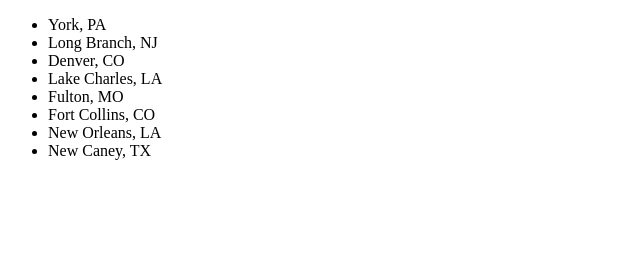
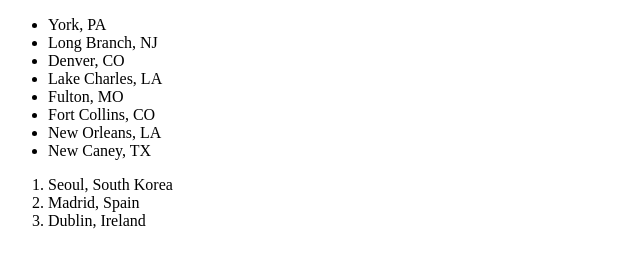
Before and after one commit to colemanimhoff/htmlExercise, a plain HTML site: page index.html in a window 1280 px wide. Shown: the whole page, without its empty margins (0-640 px from the left). Drawn offline with Linux system fonts and the light colour scheme.

Commit message:
added cities-to-visit to index.html

```diff
--- a/index.html
+++ b/index.html
@@ -5,7 +5,7 @@
     <title></title>
   </head>
   <body>
-    <ul>
+    <ul class="cities-lived-in">
       <li>York, PA</li>
       <li>Long Branch, NJ</li>
       <li>Denver, CO</li>
@@ -15,5 +15,11 @@
       <li>New Orleans, LA</li>
       <li>New Caney, TX</li>
     </ul>
+
+    <ol class="cities-to-visit">
+      <li>Seoul, South Korea</li>
+      <li>Madrid, Spain</li>
+      <li>Dublin, Ireland</li>
+    </ol>
   </body>
 </html>
```
